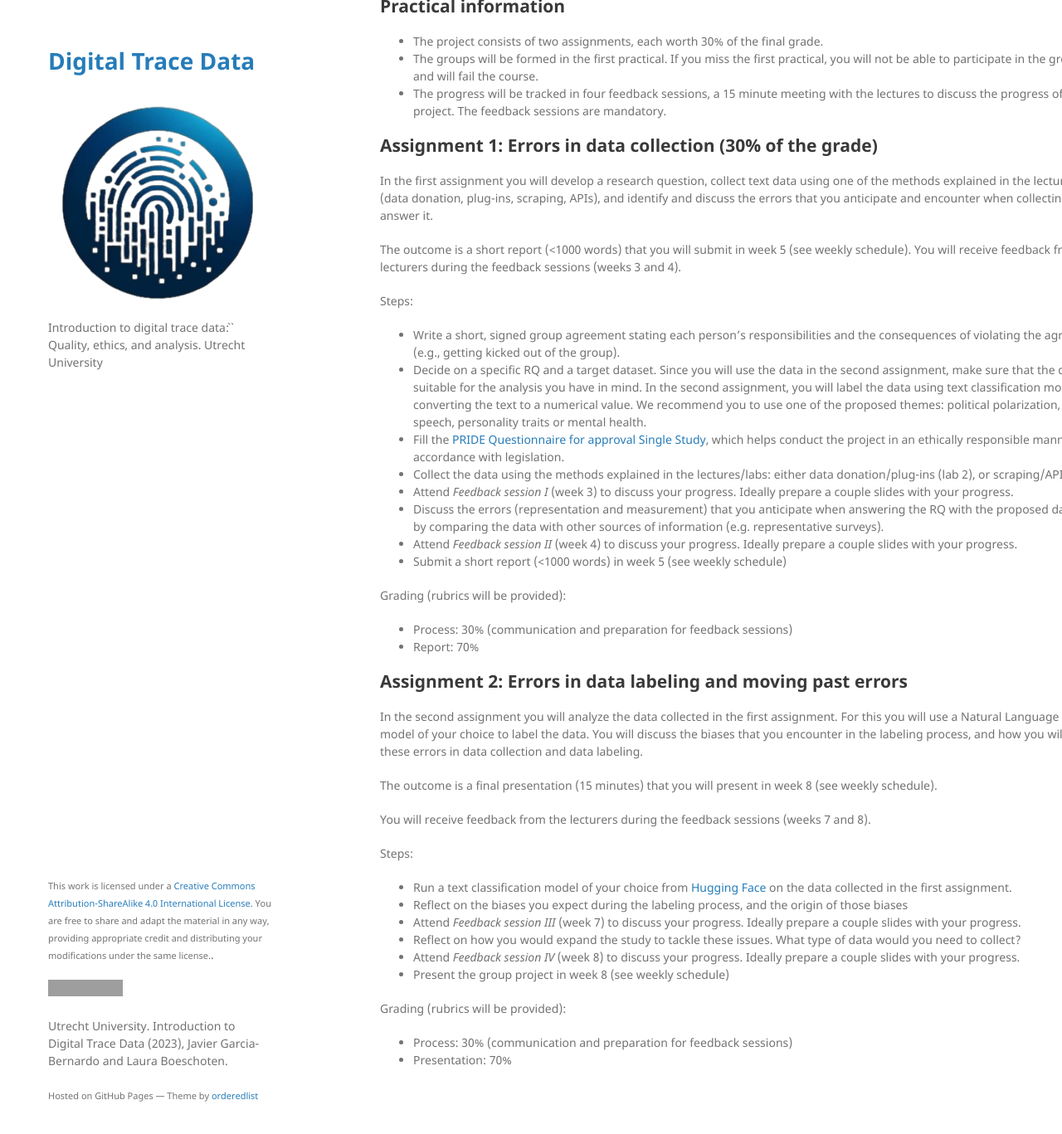
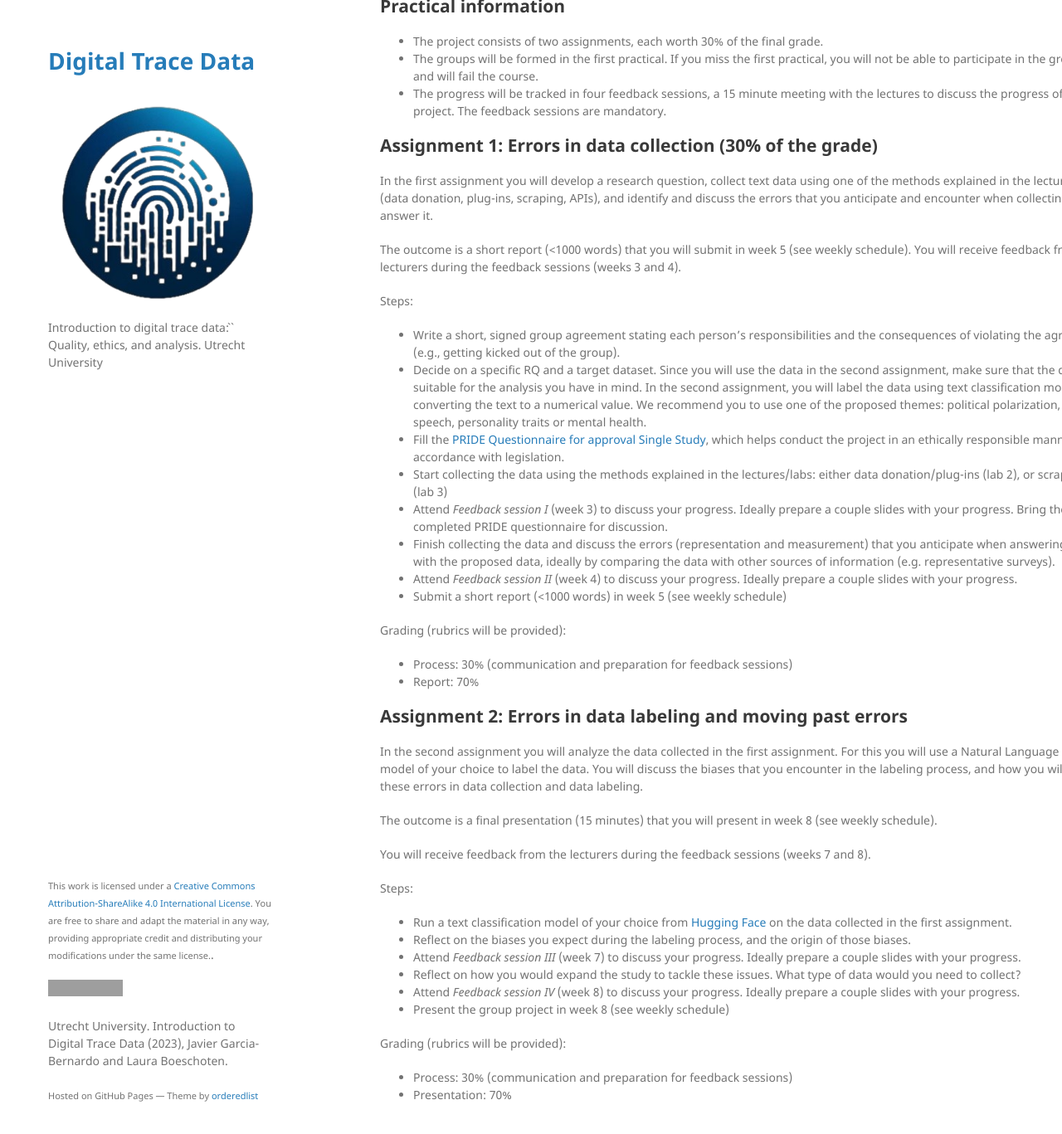
Before and after one commit to digitalTraceData/digitalTraceData.github.io, a Jekyll site: the page built from project.md, in a window 1280 px wide and 1400 px high, scrolled down 258 px. Shown: the top 1367 px of the window at 83% size. Built offline with Jekyll 4.4.1, drawn with Linux system fonts in a browser that asks for light colours; grey boxes are pictures that could not be loaded.

Commit message:
tiny clarifications

```diff
--- a/project.md
+++ b/project.md
@@ -23,9 +23,9 @@ Steps:
 - Write a short, signed group agreement stating each person's responsibilities and the consequences of violating the agreement (e.g., getting kicked out of the group).
 - Decide on a specific RQ and a target dataset. Since you will use the data in the second assignment, make sure that the data is suitable for the analysis you have in mind. In the second assignment, you will label the data using text classification models, converting the text to a numerical value. We recommend you to use one of the proposed themes: political polarization, hate speech, personality traits or mental health.
 - Fill the [PRIDE Questionnaire for approval Single Study](https://ferb.sites.uu.nl/wp-content/uploads/sites/432/2020/12/PRIDE-Questionnaire-for-approval-Single-Study.docx), which helps conduct the project in an ethically responsible manner and in accordance with legislation.
-- Collect the data using the methods explained in the lectures/labs: either data donation/plug-ins (lab 2), or scraping/APIs (lab 3)
-- Attend _Feedback session I_ (week 3) to discuss your progress. Ideally prepare a couple slides with your progress.
-- Discuss the errors (representation and measurement) that you anticipate when answering the RQ with the proposed data, ideally by comparing the data with other sources of information (e.g. representative surveys).
+- Start collecting the data using the methods explained in the lectures/labs: either data donation/plug-ins (lab 2), or scraping/APIs (lab 3)
+- Attend _Feedback session I_ (week 3) to discuss your progress. Ideally prepare a couple slides with your progress. Bring the completed PRIDE questionnaire for discussion.
+- Finish collecting the data and discuss the errors (representation and measurement) that you anticipate when answering the RQ with the proposed data, ideally by comparing the data with other sources of information (e.g. representative surveys).
 - Attend _Feedback session II_ (week 4) to discuss your progress. Ideally prepare a couple slides with your progress.
 - Submit a short report (<1000 words) in week 5 (see weekly schedule)
 
@@ -43,7 +43,7 @@ You will receive feedback from the lecturers during the feedback sessions (weeks
 
 Steps:
 - Run a text classification model of your choice from [Hugging Face](https://huggingface.co/models) on the data collected in the first assignment.
-- Reflect on the biases you expect during the labeling process, and the origin of those biases
+- Reflect on the biases you expect during the labeling process, and the origin of those biases.
 - Attend _Feedback session III_ (week 7) to discuss your progress. Ideally prepare a couple slides with your progress.
 - Reflect on how you would expand the study to tackle these issues. What type of data would you need to collect?
 - Attend _Feedback session IV_ (week 8) to discuss your progress. Ideally prepare a couple slides with your progress.
```
